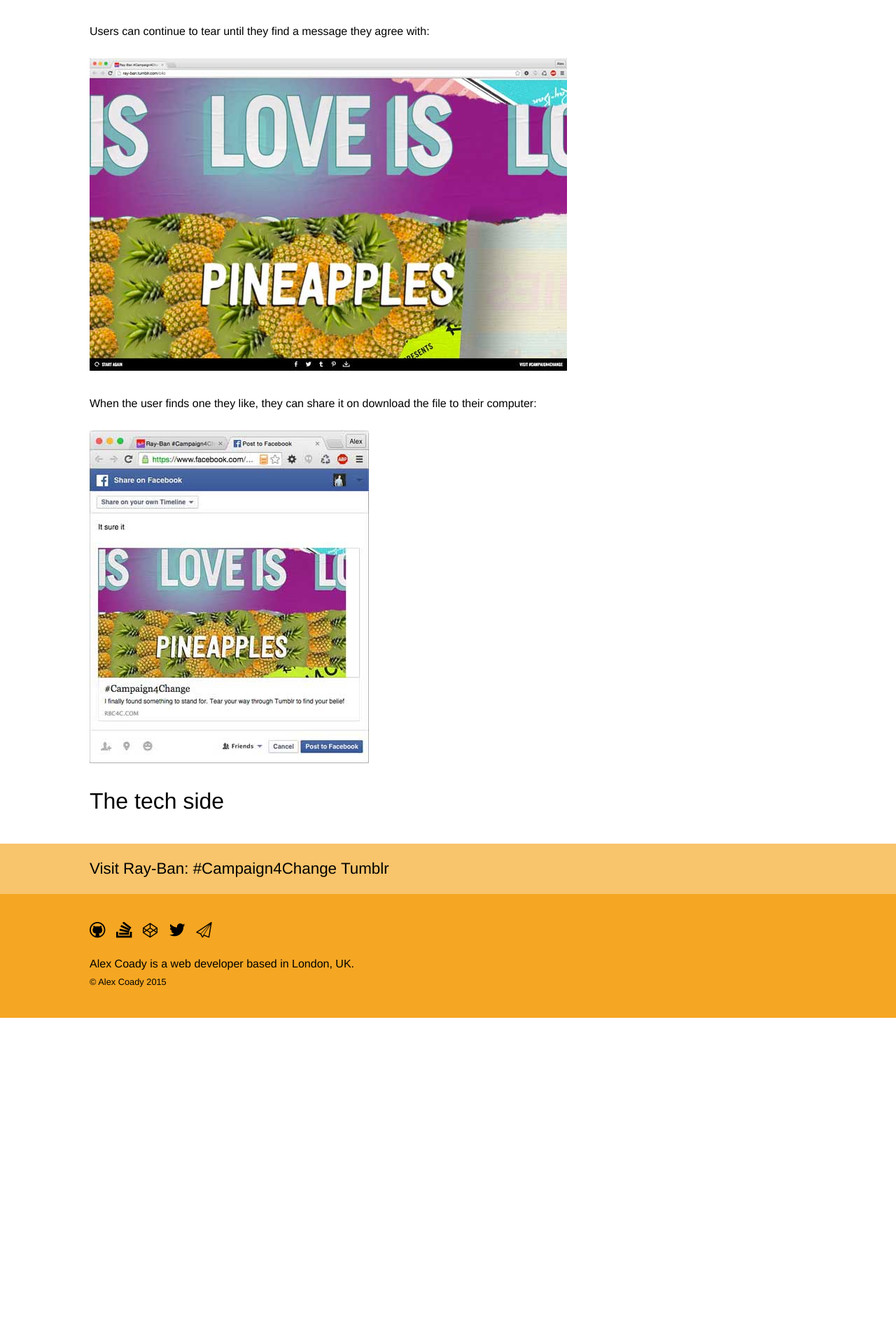
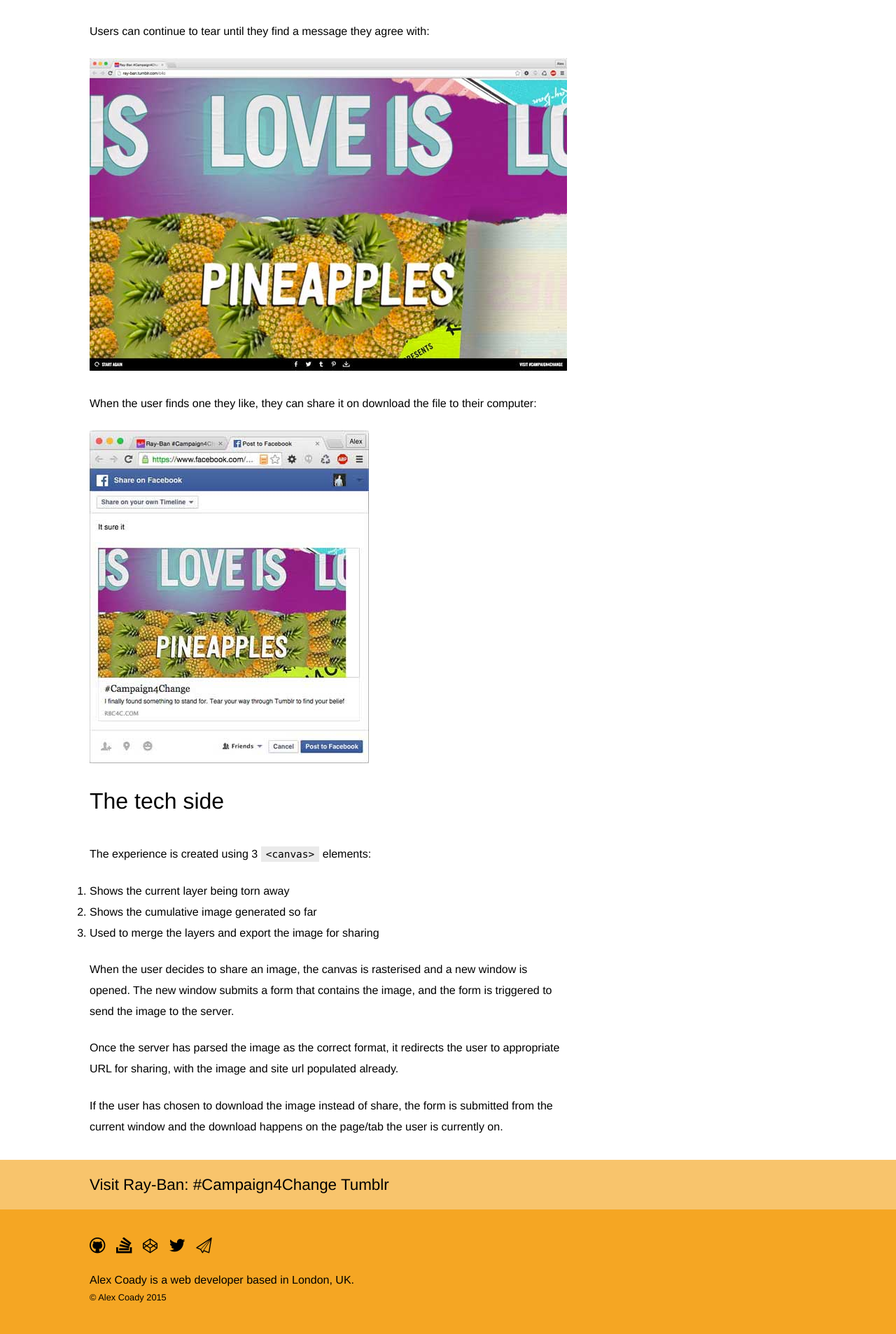
Before and after one commit to alexcoady/alexcoady.github.io, a Jekyll site: the page built from _posts/2015-06-01-ray-ban-c4c-tumblr.markdown, in a window 1280 px wide. Shown: the part 1436-3343 px from the top of the page at 70% size. Built offline with Jekyll 4.4.1, drawn with Linux system fonts in a browser that asks for light colours; some web fonts are replaced; before the commit the page ends 2891 px from its top, so only the background shows below that.

Commit message:
Ra-Ban #c4c write-up

```diff
--- a/_posts/2015-06-01-ray-ban-c4c-tumblr.markdown
+++ b/_posts/2015-06-01-ray-ban-c4c-tumblr.markdown
@@ -28,3 +28,15 @@
 ![Sharing on facebook]({{ "/facebook.jpg" | prepend: page.slug | prepend: page.imagesrc | prepend: site.baseurl }})
 
 ### The tech side
+
+The experience is created using 3 `<canvas>` elements:
+
+1. Shows the current layer being torn away
+1. Shows the cumulative image generated so far
+1. Used to merge the layers and export the image for sharing
+
+When the user decides to share an image, the canvas is rasterised and a new window is opened. The new window submits a form that contains the image, and the form is triggered to send the image to the server.
+
+Once the server has parsed the image as the correct format, it redirects the user to appropriate URL for sharing, with the image and site url populated already.
+
+If the user has chosen to download the image instead of share, the form is submitted from the current window and the download happens on the page/tab the user is currently on.
--- a/_sass/components/_markdown-content.scss
+++ b/_sass/components/_markdown-content.scss
@@ -69,9 +69,16 @@
     margin-bottom: 1.4em;
   }
 
+  ul {
+    list-style: disc;
+  }
+
+  ol {
+    list-style: decimal;
+  }
+
   li {
     line-height: 1.875em;
-    list-style: disc;
     list-style-position: inside;
 
     @media #{$mq-widerThanTablet} {
```
